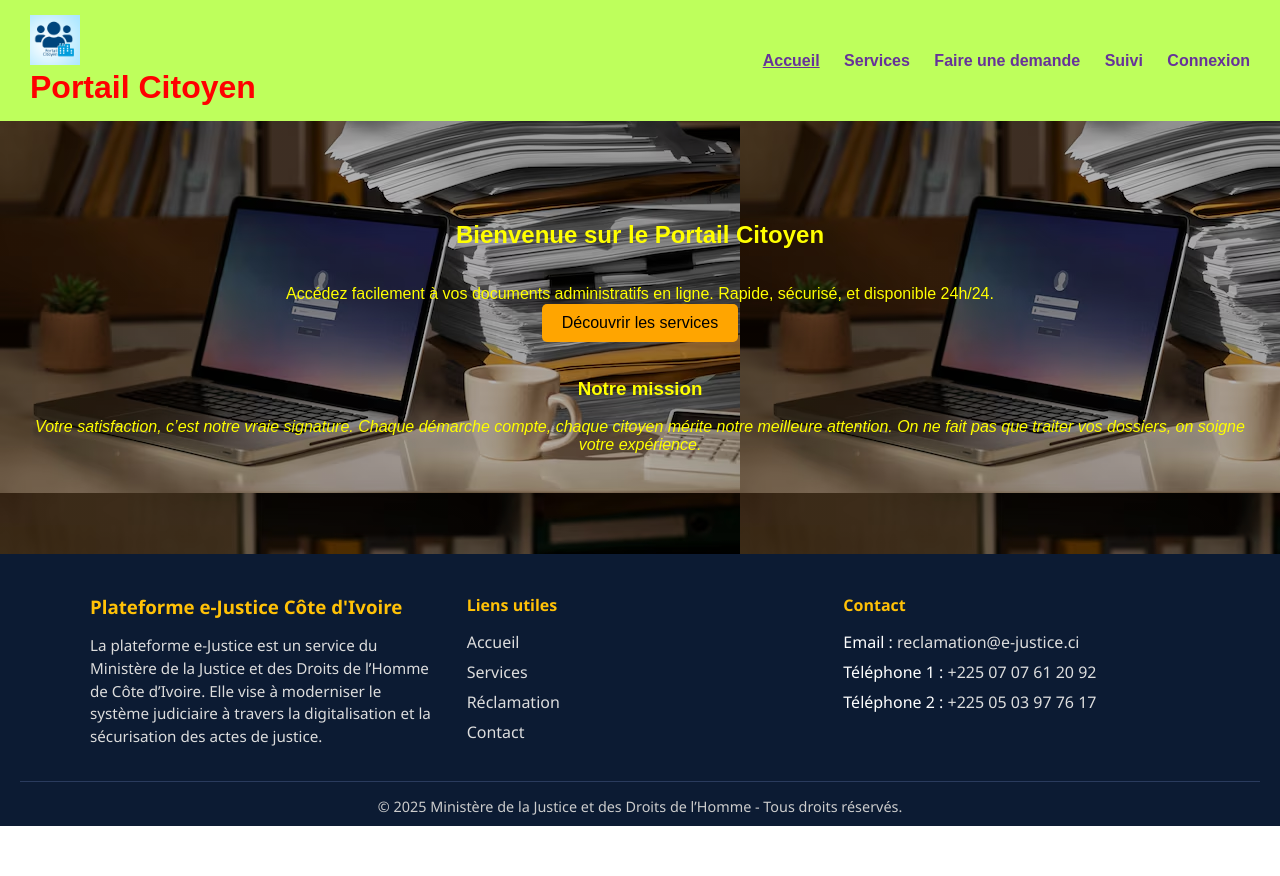
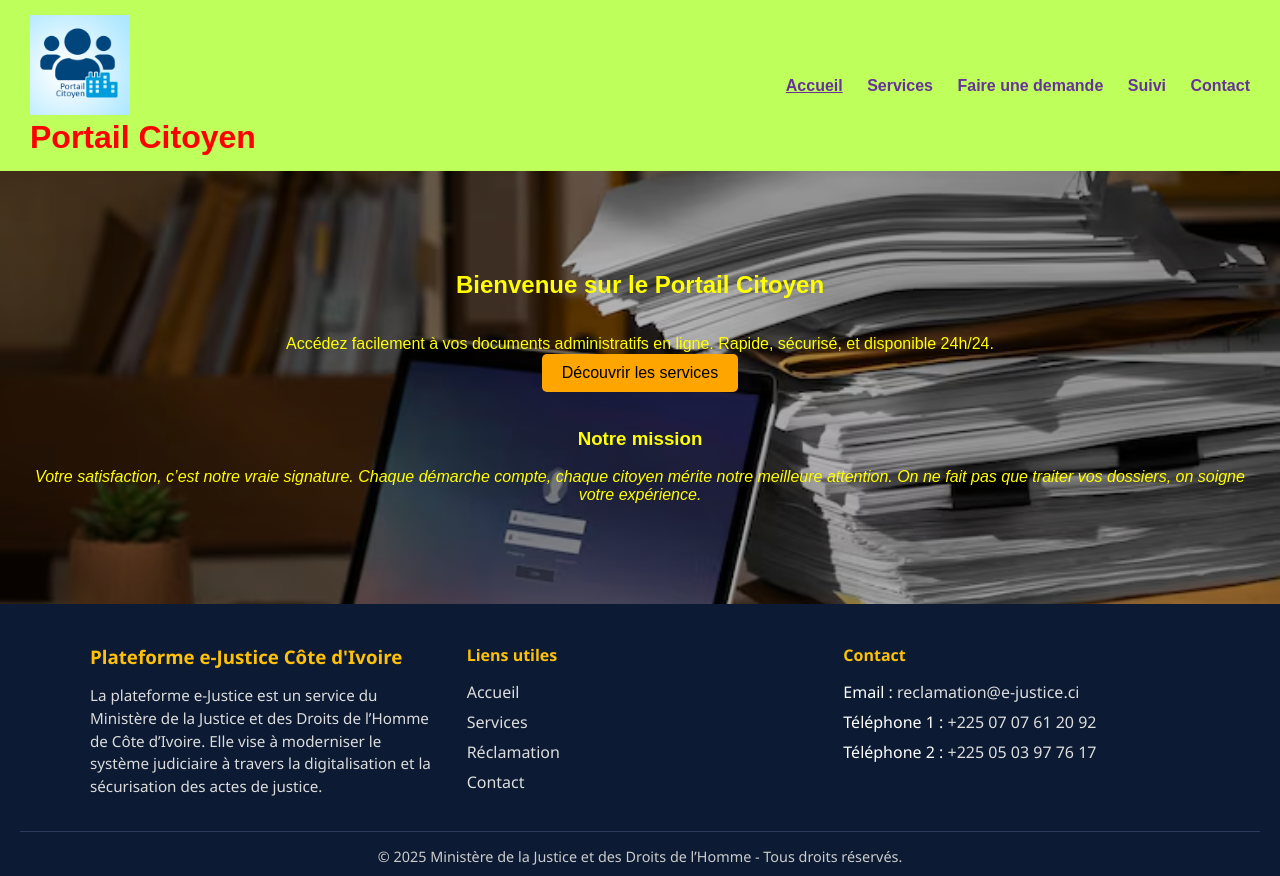
Before and after one commit to ametech06/PORTAIL_CITOYEN, a plain HTML site: page index.html in a window 1280 px wide. Before the commit the page ends 826 px from the top, so only its background shows below. Drawn offline with Linux system fonts and the light colour scheme.

Commit message:
Co-authored-by: tking225 <tking225@users.noreply.github.com>

```diff
--- a/assets/css/style.css
+++ b/assets/css/style.css
@@ -2,8 +2,15 @@
 
 body {
   font-family: Arial, sans-serif;
-  background-image: url("/assets/images/fondpc&docs.avif");
-  background-position: 1OO%;
+  margin: 0;
+  padding: 0;
+  background-image: url("/assets/images/fondpc&docs.avif"); /* adapte le chemin */
+  background-repeat: no-repeat;     /* empêche la répétition */
+  background-size: cover;           /* l’image couvre tout l’écran */
+  background-position: center;      /* l’image est centrée */
+  background-attachment: fixed;     /* optionnel : effet de fond fixe */
+  position: relative;
+  background-position:0%;
   color: #333333;
 }
 
--- a/index.html
+++ b/index.html
@@ -9,7 +9,7 @@
 <body>
   <header>
     <div class="logo">
-      <img src="assets/images/logo.png" alt="Logo" height="50">
+      <img src="assets/images/logo.png" alt="Logo" height="100">
       <h1>Portail Citoyen</h1>
     </div>
     <nav>
@@ -17,7 +17,7 @@
       <a href="services.html">Services</a>
       <a href="demande.html">Faire une demande</a>
       <a href="suivi.html">Suivi</a>
-      <a href="contact.html">Connexion</a>
+      <a href="contact.html">Contact</a>
     </nav>
   </header>
 
```
Also changed, not shown: reclamation.html (+1 -1 lines).
